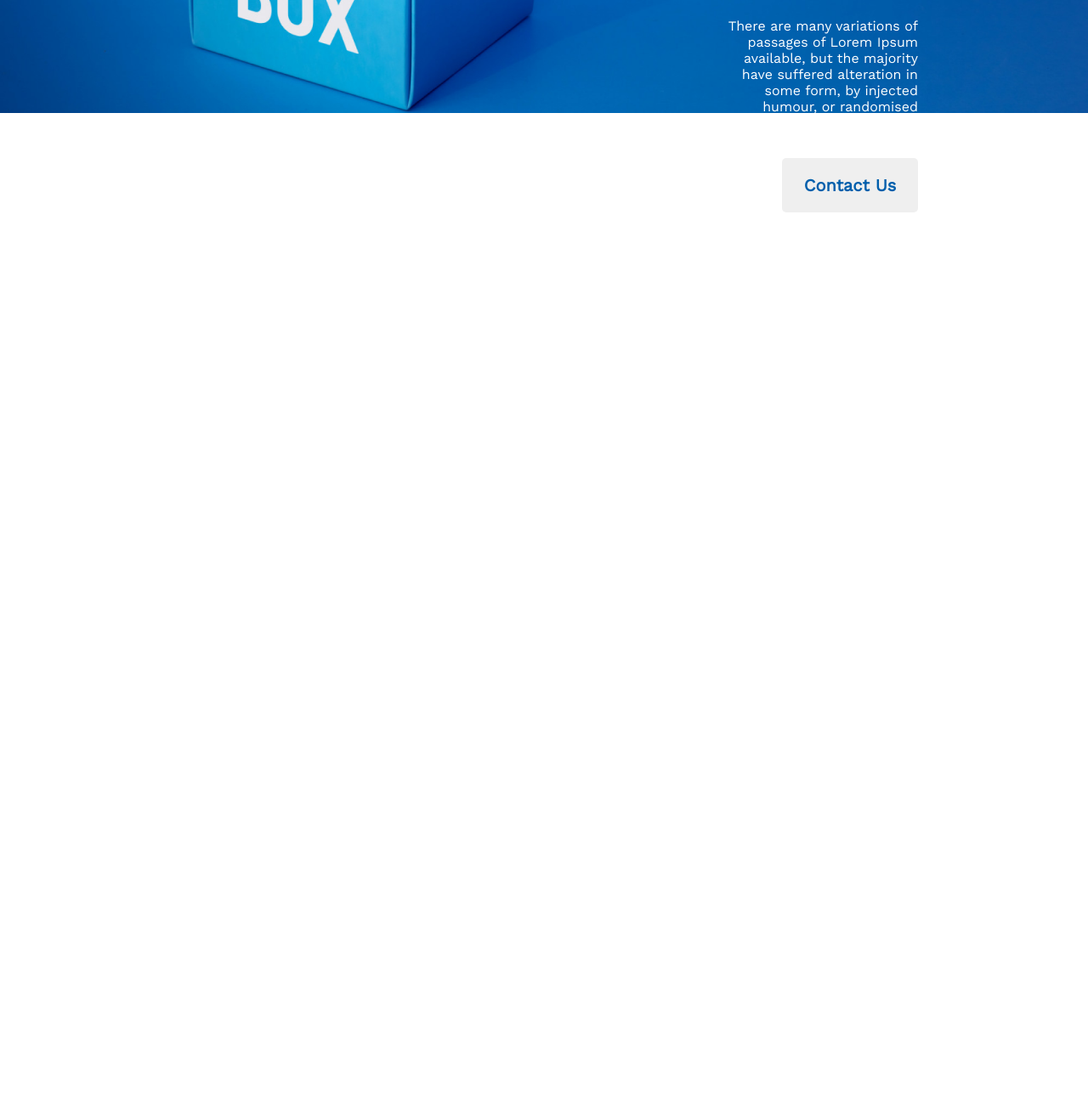
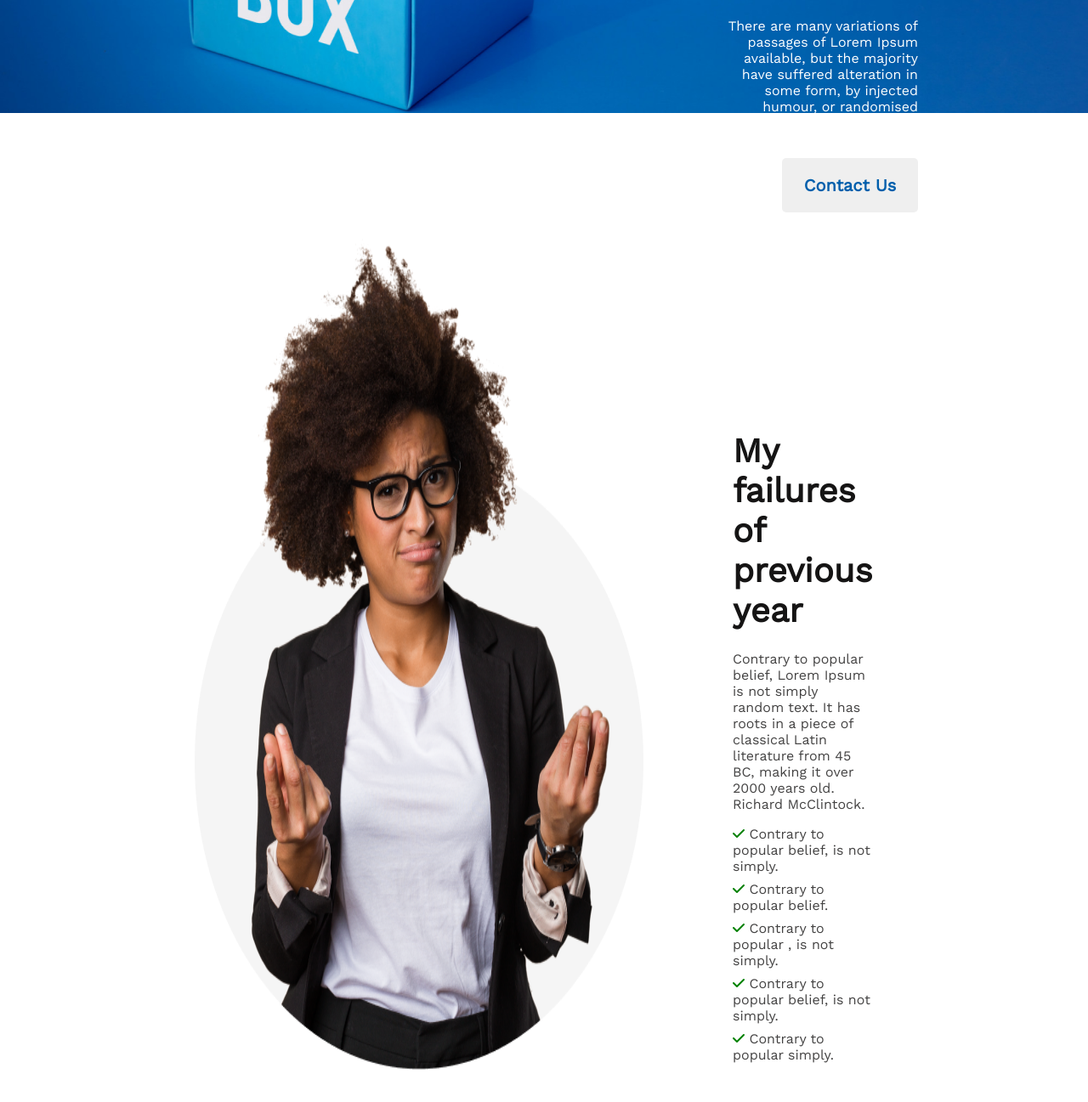
Before and after one commit to MdManjurulHoqueJony/jony-milestone1-assignment1, a plain HTML site: page index.html in a window 1280 px wide. Shown: the part 675-1972 px from the top of the page at 85% size. Before the commit the page ends 925 px from the top, so only its background shows below. Drawn offline with nearby package versions, Linux system fonts and the light colour scheme.

Commit message:
failure section added

```diff
--- a/index.html
+++ b/index.html
@@ -10,6 +10,7 @@
     <link rel="preconnect" href="https://fonts.googleapis.com">
     <link rel="preconnect" href="https://fonts.gstatic.com" crossorigin>
     <link href="https://fonts.googleapis.com/css2?family=Work+Sans&display=swap" rel="stylesheet">
+    <script src="https://kit.fontawesome.com/a4884ea1ba.js" crossorigin="anonymous"></script>
 </head>
 
 <body>
@@ -17,12 +18,28 @@
         <img src="./images/banner/banner3.png" alt="Think Out Of The Box" width="100%" height="808px">
         <div class="banner-paragraph">
             <p class="banner-title">All Thinks Are Possible If You believe</p>
-            <p class="banner-sub-title">There are many variations of passages of Lorem Ipsum available, but the majority have suffered alteration in some form, by injected humour, or randomised words</p>
+            <p class="banner-sub-title">There are many variations of passages of Lorem Ipsum available, but the majority
+                have suffered alteration in some form, by injected humour, or randomised words</p>
             <button class="btn-primary">Contact Us</button>
         </div>
     </header>
     <main>
+        <section class="failure-history">
+            <img src="./images/person.png" alt="">
+            <div class="failure-texts">
+                <p class="title">My failures of previous year</p>
+                <p class="description">Contrary to popular belief, Lorem Ipsum is not simply random text. It has roots
+                    in a piece of classical Latin literature from 45 BC, making it over 2000 years old. Richard
+                    McClintock.</p>
 
+                <p><span class="correct-mark"><i class="fa-solid fa-check"></i></span> Contrary to popular belief, is not simply.</p>
+                <p><span class="correct-mark"><i class="fa-solid fa-check"></i></span> Contrary to popular belief.</p>
+                <p><span class="correct-mark"><i class="fa-solid fa-check"></i></span> Contrary to popular , is not simply.</p>
+                <p><span class="correct-mark"><i class="fa-solid fa-check"></i></span> Contrary to popular belief, is not simply.</p>
+                <p><span class="correct-mark"><i class="fa-solid fa-check"></i></span> Contrary to popular simply.</p>
+
+            </div>
+        </section>
     </main>
     <footer>
 
--- a/styles/assignment1.css
+++ b/styles/assignment1.css
@@ -33,3 +33,34 @@
     font-size: 20px;
     color: #005FAC;
 }
+
+.failure-history {
+    display: flex;
+    gap: 87px;
+    margin: 131px 322px 129px 206px;
+}
+
+.correct-mark {
+    color: green;
+}
+
+.failure-texts {
+    margin-top: 239px;
+}
+
+.failure-texts .title {
+    margin-bottom: 24px;
+    font-weight: 700;
+    font-size: 40px;
+    color: #151414;
+}
+
+.failure-texts .description {
+    margin-bottom: 16px;
+    color: #444343;
+}
+
+.failure-texts p {
+    margin-bottom: 8px;
+    color: #444343;
+}
```
